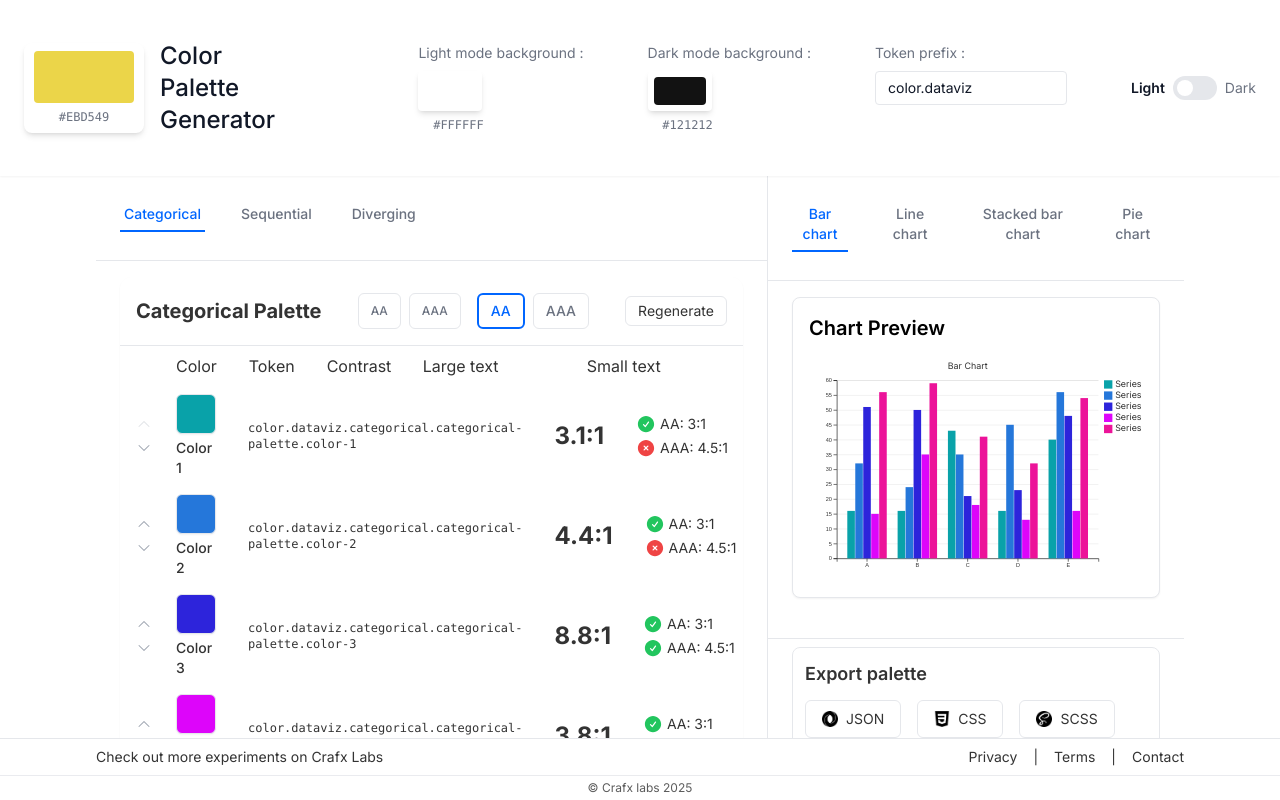
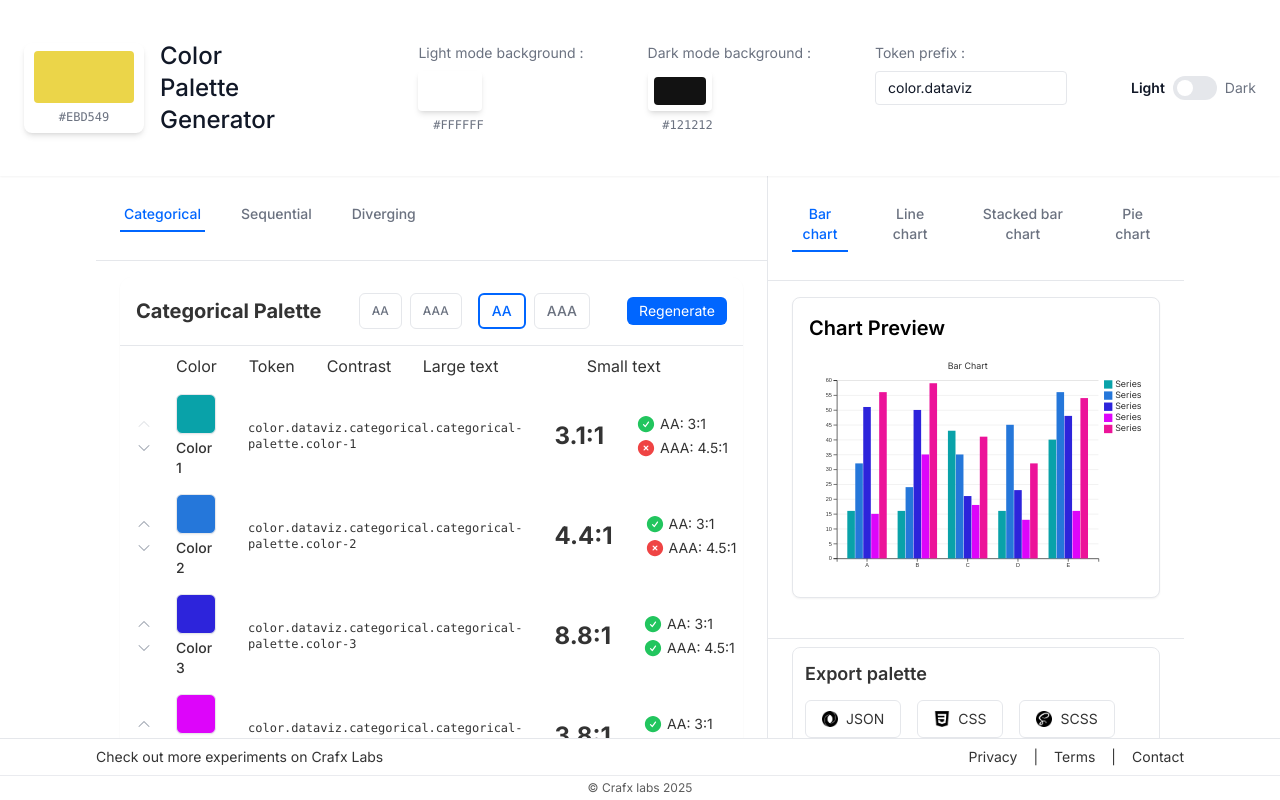
Before and after one commit to ssdesign/colorpalettegenerator, a Next.js app: page / in a window 1280 px wide. Built offline with nearby package versions, Linux system fonts and the light colour scheme.

Commit message:
Regenerate buttons made blue.

```diff
--- a/src/components/PaletteDisplay.tsx
+++ b/src/components/PaletteDisplay.tsx
@@ -937,10 +937,19 @@ const PaletteDisplay: React.FC<PaletteDisplayProps> = ({
         <div className="flex items-center space-x-2">
           <button
             onClick={() => onRegeneratePalette(palette.id)}
-            className="px-3 py-1 text-sm border rounded-md hover:bg-gray-100 dark:hover:bg-gray-800 transition-colors"
+            className="px-3 py-1 text-sm rounded-md transition-colors"
             style={{
-              borderColor,
-              color: textColor
+              backgroundColor: activeColor,
+              color: cardBackground,
+              border: 'none'
+            }}
+            onMouseEnter={(e) => {
+              // Darken the active color by 20%
+              const darkerColor = chroma(activeColor).darken(0.5).hex();
+              e.currentTarget.style.backgroundColor = darkerColor;
+            }}
+            onMouseLeave={(e) => {
+              e.currentTarget.style.backgroundColor = activeColor;
             }}
             title="Regenerate this palette"
           >
```
